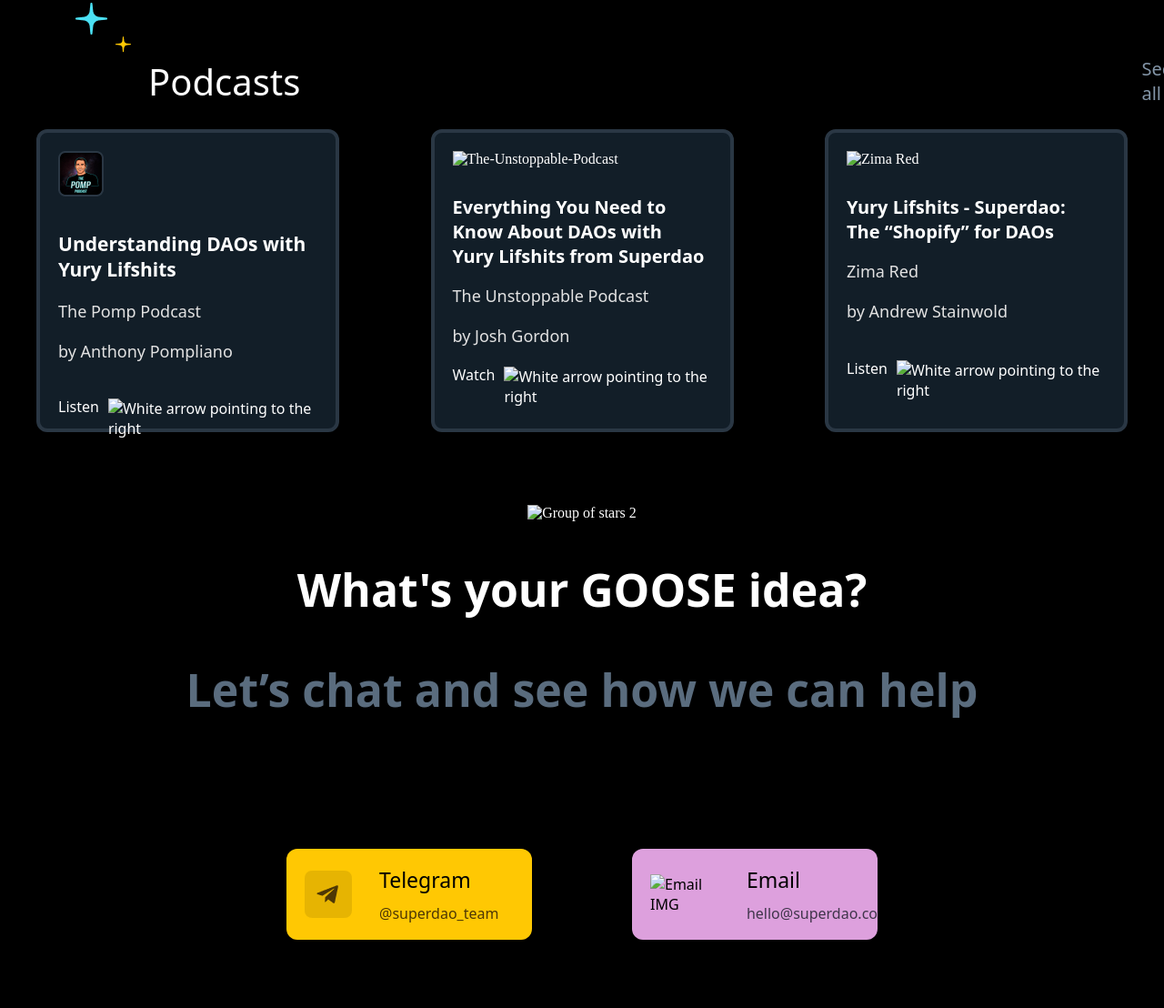
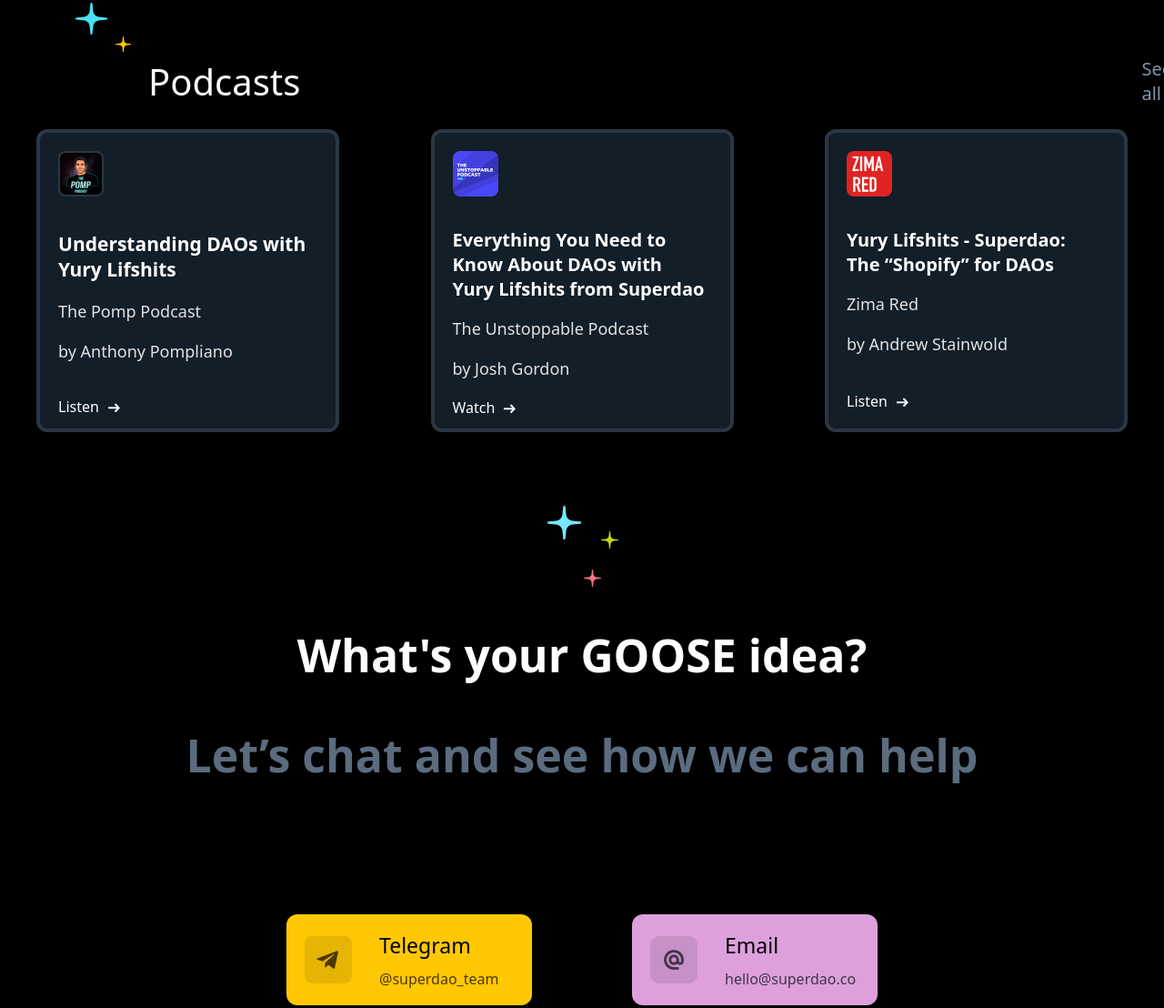
Before and after one commit to Nikola258/Nikola258.github.io, a plain HTML site: page pink-goose/Pink Goose Opdracht.html in a window 1280 px wide. Shown: the part 4637-5745 px from the top of the page at 91% size. Drawn offline with Linux system fonts and the light colour scheme; files whose address does not match are found by name.

Commit message:
images change

```diff
--- a/pink-goose/Pink Goose Opdracht.html
+++ b/pink-goose/Pink Goose Opdracht.html
@@ -287,32 +287,32 @@
                     <p class="Pomp-Text-2 Font">The Pomp Podcast</p>
                     <p class="Pomp-Text-3 Font">by Anthony Pompliano</p>
                     <p class="Listen1 Font">Listen
-                        <img class="White-Arrow" src="White arrow pointing to the right.png" alt="White arrow pointing to the right">
+                        <img class="White-Arrow" src="Image/White arrow pointing to the right.png" alt="White arrow pointing to the right">
                     </p>
                 </div>
 
-                <div class="listen-box2"><img class="The-Unstoppable-Podcast" src="The Unstoppable Podcast.png" alt="The-Unstoppable-Podcast">
+                <div class="listen-box2"><img class="The-Unstoppable-Podcast" src="Image/The Unstoppable Podcast.png" alt="The-Unstoppable-Podcast">
                     <h1 class="Unstoppable-Podcast-text1 Font">Everything You Need to Know About DAOs with Yury Lifshits from Superdao</h1>
                     <p class="Unstoppable-Podcast-text2 Font">The Unstoppable Podcast</p>
                     <p class="Unstoppable-Podcast-text3 Font">by Josh Gordon</p>
                     <p class="Watch Font">Watch
-                        <img class="White-Arrow" src="White arrow pointing to the right.png" alt="White arrow pointing to the right">
+                        <img class="White-Arrow" src="Image/White arrow pointing to the right.png" alt="White arrow pointing to the right">
                     </p>
                 </div>
 
-                <div class="listen-box2"><img class="ZIMA-RED" src="ZIMA RED.png" alt="Zima Red">
+                <div class="listen-box2"><img class="ZIMA-RED" src="Image/ZIMA RED.png" alt="Zima Red">
                     <h1 class="ZIMA-text1 Font">Yury Lifshits - Superdao: The “Shopify” for DAOs</h1>
                     <p class="ZIMA-text2 Font">Zima Red</p>
                     <p class="ZIMA-text3 Font">by Andrew Stainwold</p>
                     <p class="Listen2 Font">Listen
-                        <img class="White-Arrow" src="White arrow pointing to the right.png" alt="White arrow pointing to the right">
+                        <img class="White-Arrow" src="Image/White arrow pointing to the right.png" alt="White arrow pointing to the right">
                     </p>
                 </div>
             </div>
         </div>
 
         <div class="Group-of-Stars2">
-            <img src="Group of Stars 2.png" alt="Group of stars 2">
+            <img src="Image/Group of Stars 2.png" alt="Group of stars 2">
         </div>
 
         <h2 class="Whats-Your-Goose-Idea Font">What's your GOOSE idea?</h2>
@@ -328,7 +328,7 @@
                         </div>
 
                         <div class="purple-box">
-                            <img class="Email-Img" src="Email .png" alt="Email IMG">
+                            <img class="Email-Img" src="Image/Email .png" alt="Email IMG">
                                 <div class="Text-Holder Font">
                                     <div class="Email-Text" >Email</div>
                                         <div class="Dao-Support">hello@superdao.co</div>
@@ -363,8 +363,7 @@
         <div class="Send-Button-Holder" style="padding-left: 950px; margin-top: -186px; height: 200px;">
             <button class="Send-Button">Send</button>
         </div>
-        ____________________________________________________________________________________________________________
-        ____________________________________________________________________________________________________________
+
         <div class="end">
             <div class="hold-text Font">
                 <div class="text-end">
@@ -374,7 +373,7 @@
                 </div>
             </div>
             <div class="img-end">
-                <img src="Frame 5619.png" alt="img">
+                <img src="Image/Frame 5619.png" alt="img">
             </div>
         </div>
     </body>
```
